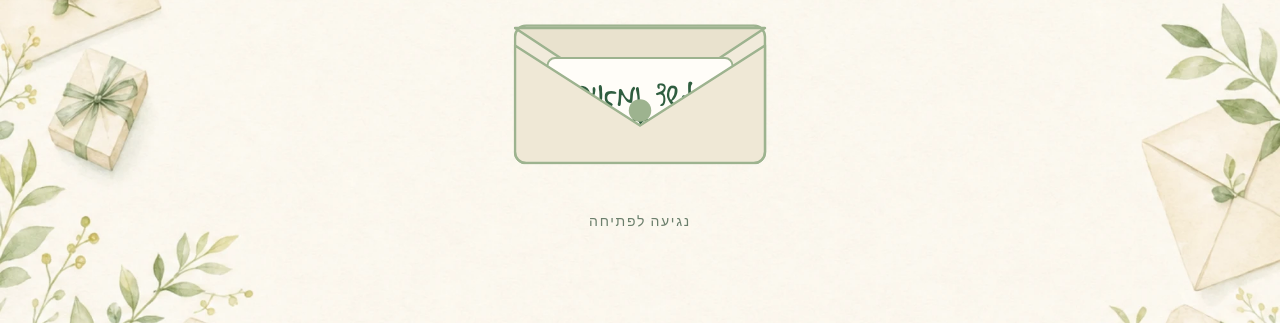
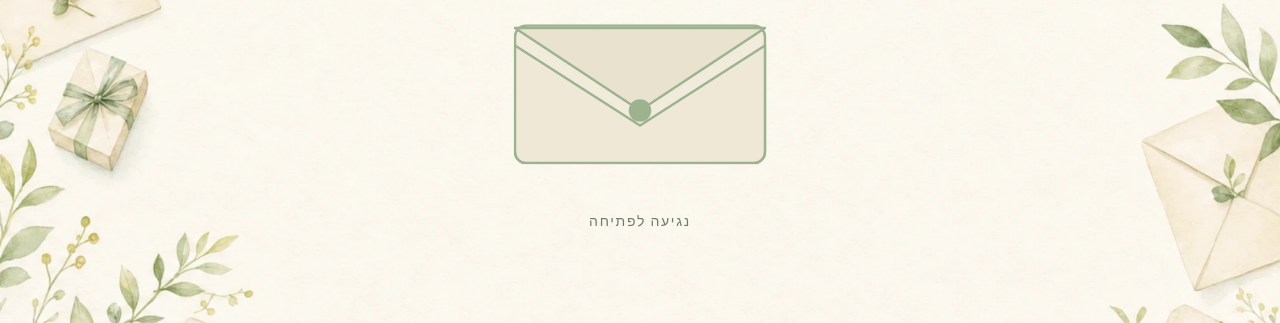
Before and after one commit to maya-papo-ann/gift, a plain HTML site: page index.html in a window 1280 px wide. Shown: the part 313-636 px from the top of the page. Drawn offline with Linux system fonts and the light colour scheme.

Commit message:
Tuck the card inside the sealed envelope

```diff
--- a/index.html
+++ b/index.html
@@ -283,6 +283,7 @@
   .flap { transform-box: fill-box; transform-origin: 50% 0; }
   .intro.open .flap { animation: flap-open .55s cubic-bezier(.5,0,.15,1) both; }
   .intro.open .seal { animation: fade .25s ease both; }
+  .card { transform: translateY(58px); }
   .intro.open .card { animation: card-up .8s cubic-bezier(.2,.9,.2,1) .4s both; }
   .card-text { font-family: "MayaFont", "Assistant", sans-serif; font-size: 34px; fill: var(--ink); }
 
@@ -290,7 +291,7 @@
   @keyframes bob       { 0%, 100% { transform: translateY(0); } 50% { transform: translateY(-6px); } }
   @keyframes flap-open { from { transform: scaleY(1); } to { transform: scaleY(-1); } }
   @keyframes fade      { to { opacity: 0; } }
-  @keyframes card-up   { from { transform: translateY(0); } to { transform: translateY(-96px); } }
+  @keyframes card-up   { from { transform: translateY(58px); } to { transform: translateY(-96px); } }
   @keyframes intro-out { to { opacity: 0; visibility: hidden; } }
 
   body.has-intro .rise { animation-play-state: paused; }
@@ -312,17 +313,18 @@
 
 <div class="intro" id="intro" aria-hidden="true">
   <svg viewBox="0 0 240 200" fill="none" stroke-linejoin="round" stroke-linecap="round">
+    <defs><clipPath id="envclip"><rect x="-20" y="-200" width="280" height="380"/></clipPath></defs>
     <g class="env">
       <!-- envelope back -->
       <rect x="20" y="70" width="200" height="110" rx="9" fill="#F1EBDB" stroke="#9DB38F" stroke-width="2"/>
       <!-- flap, closed: hangs down from the top edge -->
       <path class="flap" d="M20 72 L120 138 L220 72 Z" fill="#E9E2CE" stroke="#9DB38F" stroke-width="2"/>
-      <!-- the card inside -->
-      <g class="card">
+      <!-- the card inside, tucked below the flap; nothing shows past the envelope bottom -->
+      <g clip-path="url(#envclip)"><g class="card">
         <rect x="46" y="96" width="148" height="80" rx="6" fill="#FFFDF8" stroke="#9DB38F" stroke-width="1.5"/>
         <text class="card-text" x="120" y="134" text-anchor="middle" direction="rtl">אשד ומאיה</text>
         <path d="M50 88C32 72 10 56 12 34c2 -16 20 -22 32 -10 3 3 5 7 6 10 2 -4 5 -8 9 -11 14 -10 30 -1 29 15 -1 20 -22 38 -36 52" transform="translate(112 142) scale(.17)" fill="none" stroke="#2F5D3F" stroke-width="12" stroke-linecap="round" stroke-linejoin="round"/>
-      </g>
+      </g></g>
       <!-- front pocket -->
       <path d="M20 86 L120 150 L220 86 V171 a9 9 0 0 1 -9 9 H29 a9 9 0 0 1 -9 -9 Z" fill="#EFE8D6" stroke="#9DB38F" stroke-width="2"/>
       <!-- sage ribbon seal -->
```
